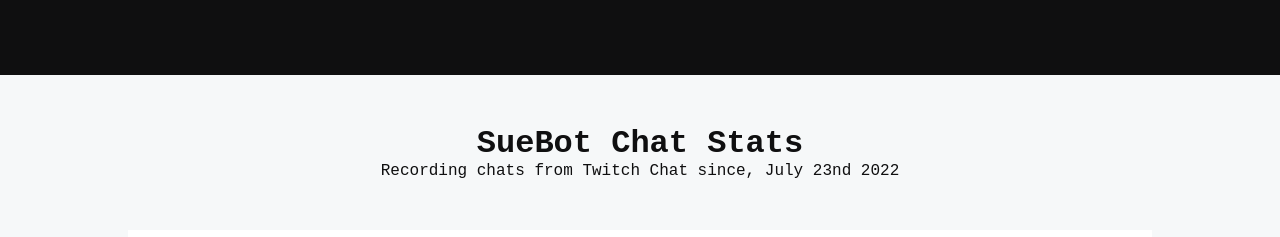
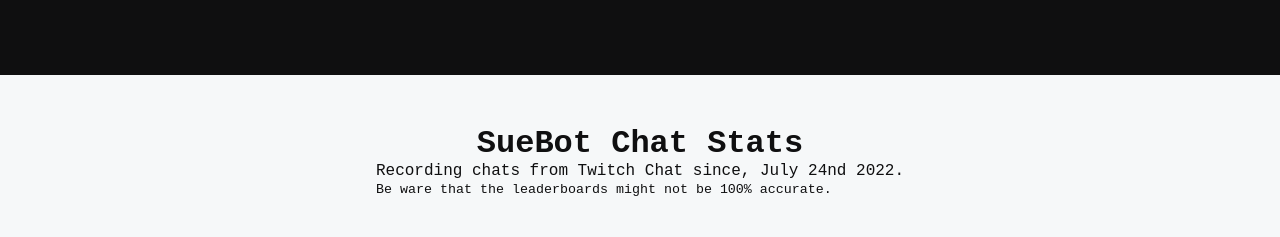
Before and after one commit to Suezhoo/suebot-stats, a plain HTML site: page index.html in a window 1280 px wide. Shown: the top 237 px of the page. Drawn offline with Linux system fonts and the light colour scheme; no server answers.

Commit message:
Update index.html

```diff
--- a/index.html
+++ b/index.html
@@ -12,7 +12,7 @@
         <header></header>
         <div id="welcome-text">
             <h1>SueBot Chat Stats</h1>
-            <p>Recording chats from Twitch Chat since, July 23nd 2022</p>
+            <p>Recording chats from Twitch Chat since, July 24nd 2022. <br> <small>Be ware that the leaderboards might not be 100% accurate.</small></p>
         </div>
 
         <div id="total-stats-container">
```
